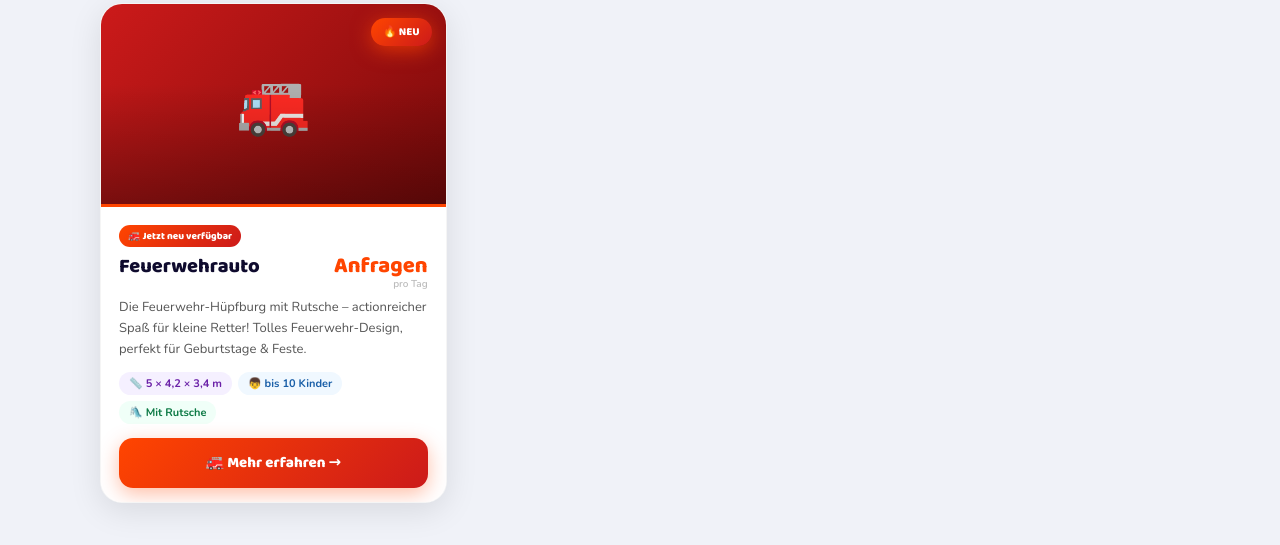
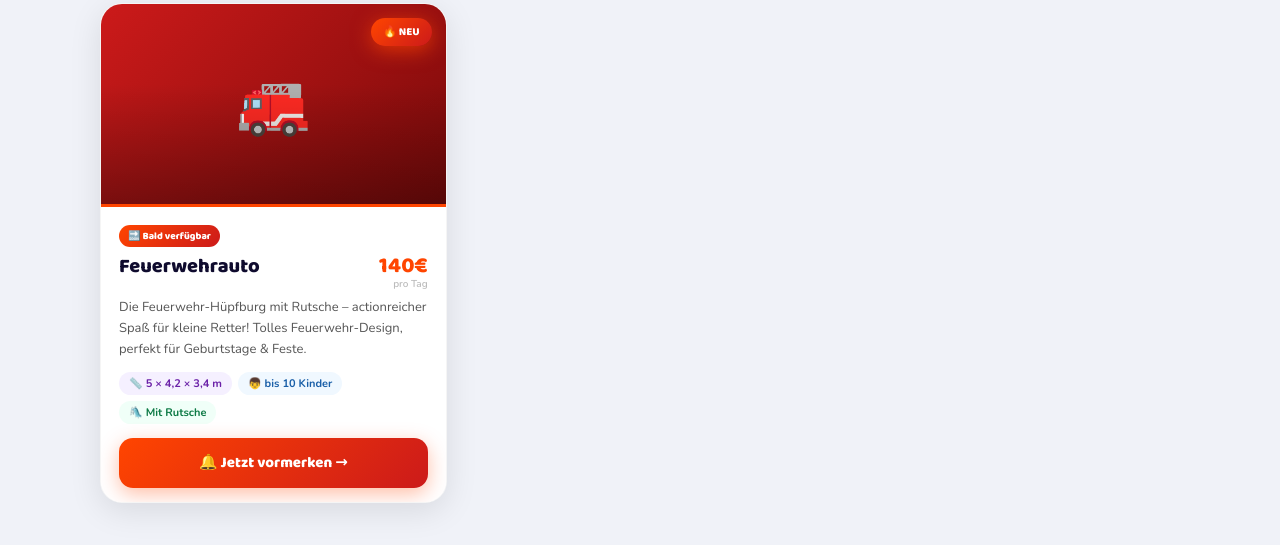
Before and after one commit to Huepfabenteuer/H-pfabenteuer, a plain HTML site: page unsere-angebote.html in a window 1280 px wide. Shown: the part 1904-2449 px from the top of the page. Drawn offline with nearby package versions, Linux system fonts and the light colour scheme.

Commit message:
Update unsere-angebote.html

```diff
--- a/unsere-angebote.html
+++ b/unsere-angebote.html
@@ -458,11 +458,11 @@ footer::before{content:'';position:absolute;top:0;left:0;right:0;height:1px;back
         <div style="position:absolute;inset:0;background:linear-gradient(180deg,transparent 40%,rgba(0,0,0,.3));pointer-events:none;"></div>
       </div>
       <div class="burg-card-foot" style="border-top:3px solid #ff4500;">
-        <span class="burg-badge" style="background:linear-gradient(135deg,#ff4500,#cc1a1a);color:white;">🚒 Jetzt neu verfügbar</span>
+        <span class="burg-badge" style="background:linear-gradient(135deg,#ff4500,#cc1a1a);color:white;">🔜 Bald verfügbar</span>
         <div class="burg-top">
           <div class="burg-name">Feuerwehrauto</div>
           <div class="burg-price-wrap">
-            <div class="burg-price" style="color:#ff4500;">Anfragen</div>
+            <div class="burg-price" style="color:#ff4500;">140€</div>
             <div class="burg-price-sub">pro Tag</div>
           </div>
         </div>
@@ -473,7 +473,7 @@ footer::before{content:'';position:absolute;top:0;left:0;right:0;height:1px;back
           <span class="spec green">🛝 Mit Rutsche</span>
         </div>
         <div class="burg-btns">
-          <span class="btn-anfragen" style="background:linear-gradient(135deg,#ff4500,#cc1a1a);box-shadow:0 6px 20px rgba(255,69,0,.35);">🚒 Mehr erfahren →</span>
+          <span class="btn-anfragen" style="background:linear-gradient(135deg,#ff4500,#cc1a1a);box-shadow:0 6px 20px rgba(255,69,0,.35);">🔔 Jetzt vormerken →</span>
         </div>
       </div>
     </a>
```
